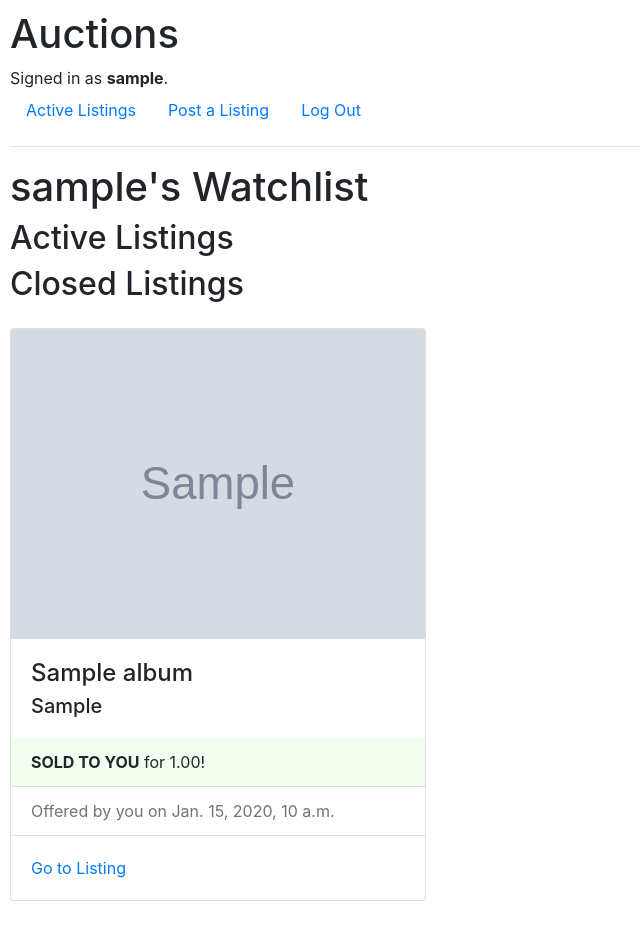
After one commit to mrumiker/ebay-clone, a Django app: page /watchlist/1 in a window 1280 px wide. The commit adds this page. Shown: the whole page, without its empty margins (0-640 px from the left). Run offline with Django 3.2, Linux system fonts and the light colour scheme; a user stored in the database is signed in; tables that the repository leaves empty hold one stand-in row (values such as "Sample post"); grey boxes marked "Sample" are stand-in pictures; some libraries are stand-ins or nearby versions.

Commit message:
add Watchlist page

```diff
--- a/auctions/templates/auctions/listing.html
+++ b/auctions/templates/auctions/listing.html
@@ -110,16 +110,16 @@
     {% endif %}
   </div>
 </div>
-<div id="comments-container">
+<div id="comments-container" class="my-4">
   <h5>Comments</h5>
   <ul>
     {% for comment in comments %}
-    <li>{{ comment }}</li>
+    <li>{{ comment }} Posted {{ comment.datetime_posted }}</li>
     {% endfor %}
   </ul>
 </div>
 {% if user.is_authenticated %}
-<div id="comment-form-container">
+<div id="comment-form-container" class="my-4">
   <form action="{% url 'comment' %}" method="post">
     {% csrf_token %}
     <input type="hidden" name="album" value="{{ album.id }}">
--- /dev/null
+++ b/auctions/templates/auctions/watchlist.html
@@ -0,0 +1,70 @@
+{% extends "auctions/layout.html" %}
+
+{% block body %}
+
+<h1>{{ watcher }}'s Watchlist</h1>
+<h2>Active Listings</h2>
+{% for album in active_listings %}
+<div class="card my-4" style="width: 26rem;">
+  <img src="{{ album.image_url }}" class="card-img-top" alt="cover of {{ album }}">
+  <div class="card-body">
+    <h4 class="card-title">{{ album.title }}</h4>
+    <h5 class="card-subtitle">{{ album.artist }}</h5>
+  </div>
+  <ul class="list-group list-group-flush">
+    {% if album.top_bid %}
+    {% if user.id == album.top_bidder.id %}
+    <li class="list-group-item" style="background-color: honeydew;">Current bid is <b>{{ album.top_bid }}</b> by you
+    </li>
+    {% else %}
+    <li class="list-group-item">Current bid is <b>{{ album.top_bid }}</b> by {{ album.top_bidder }}</li>
+    {% endif %}
+    {% else %}
+    <li class="list-group-item">Current bid is <b>{{ album.initial_price }}</b></li>
+    {% endif %}
+    {% if user.id == album.seller.id %}
+    <li class="list-group-item text-muted">Offered by you on {{ album.datetime_created }}</li>
+    {% else %}
+    <li class="list-group-item text-muted">Offered by {{ album.seller }} on {{ album.datetime_created }}</li>
+    {% endif %}
+  </ul>
+  <div class="card-body">
+    <a href="{% url 'listing' album.id %}" class="card-link">Go to Listing</a>
+  </div>
+</div>
+{% endfor %}
+
+<h2>Closed Listings</h2>
+
+{% for album in closed_listings %}
+<div class="card my-4" style="width: 26rem;">
+  <img src="{{ album.image_url }}" class="card-img-top" alt="cover of {{ album }}">
+  <div class="card-body">
+    <h4 class="card-title">{{ album.title }}</h4>
+    <h5 class="card-subtitle">{{ album.artist }}</h5>
+  </div>
+  <ul class="list-group list-group-flush">
+    {% if album.top_bid %}
+    {% if user.id == album.top_bidder.id %}
+    <li class="list-group-item" style="background-color: honeydew;"><b>SOLD TO YOU</b> for {{ album.top_bid }}!</li>
+    {% else %}
+    <li class="list-group-item"><b>SOLD</b> to {{ album.top_bidder }} for {{ album.top_bid }}</li>
+    {% endif %}
+    {% elif user == album.seller %}
+    <li class="list-group-item">Withdrawn by you on {{ album.datetime_closed }}</li>
+    {% else %}
+    <li class="list-group-item">Withdrawn by {{ album.seller }} on {{ album.datetime_closed }}</li>
+    {% endif %}
+    {% if user.id == album.seller.id %}
+    <li class="list-group-item text-muted">Offered by you on {{ album.datetime_created }}</li>
+    {% else %}
+    <li class="list-group-item text-muted">Offered by {{ album.seller }} on {{ album.datetime_created }}</li>
+    {% endif %}
+  </ul>
+  <div class="card-body">
+    <a href="{% url 'listing' album.id %}" class="card-link">Go to Listing</a>
+  </div>
+</div>
+{% endfor %}
+
+{% endblock %}
--- a/auctions/urls.py
+++ b/auctions/urls.py
@@ -13,6 +13,7 @@ urlpatterns = [
     path("bid", views.bid, name="bid"),
     path("close", views.close, name="close"),
     path("comment", views.comment, name="comment"),
+    path("watchlist/<int:user_id>", views.watchlist, name="watchlist"),
     path("delete_from_watchlist/<int:user_id>/<int:album_id>",
          views.delete_from_watchlist, name="delete_from_watchlist"),
     path("add_to_watchlist/<int:user_id>/<int:album_id>",
--- a/auctions/views.py
+++ b/auctions/views.py
@@ -192,6 +192,26 @@ def comment(request):
 
 
 @login_required
+def watchlist(request, user_id):
+    user = User.objects.get(id=user_id)
+    albums = Album.objects.all()
+    active_listings = []
+    closed_listings = []
+    for album in albums:
+        watchers = album.watchers.all()
+        if user in watchers:
+            if album.datetime_closed:
+                closed_listings.append(album)
+            else:
+                active_listings.append(album)
+    return render(request, "auctions/watchlist.html", {
+        "active_listings": active_listings,
+        "closed_listings": closed_listings,
+        "watcher": user,
+    })
+
+
+@login_required
 def add_to_watchlist(request, album_id, user_id):
     album = Album.objects.get(id=album_id)
     watcher = User.objects.get(id=user_id)
```
